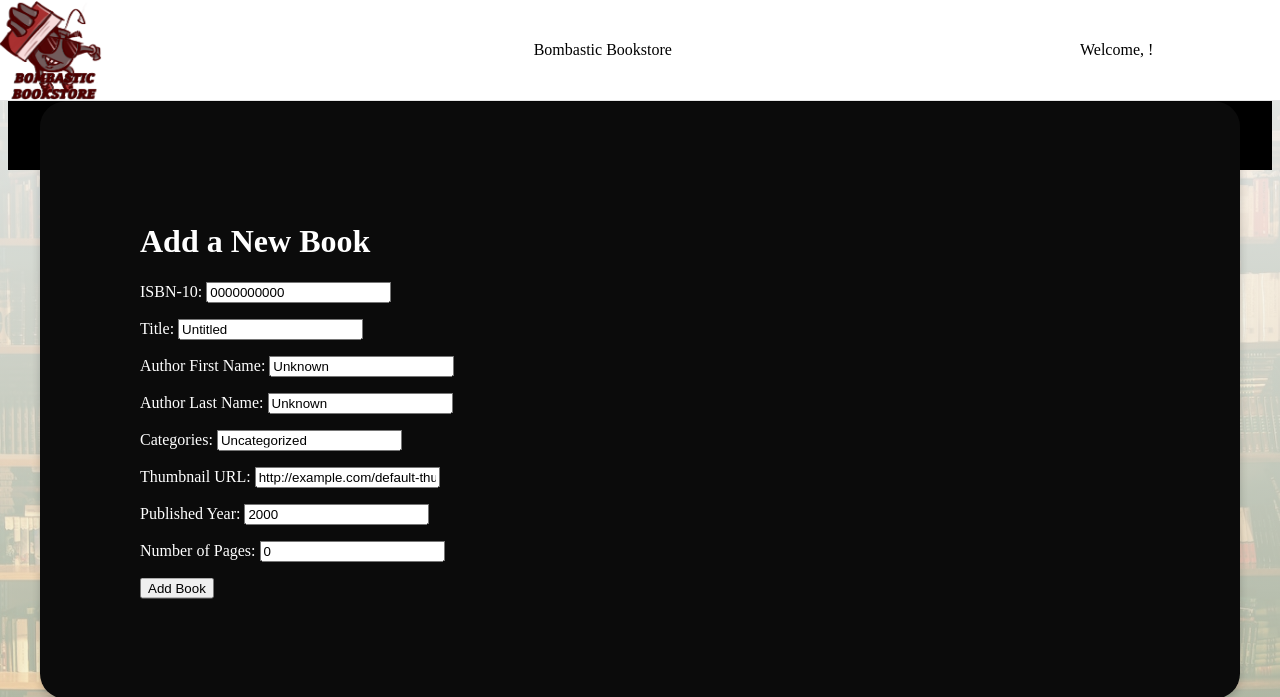
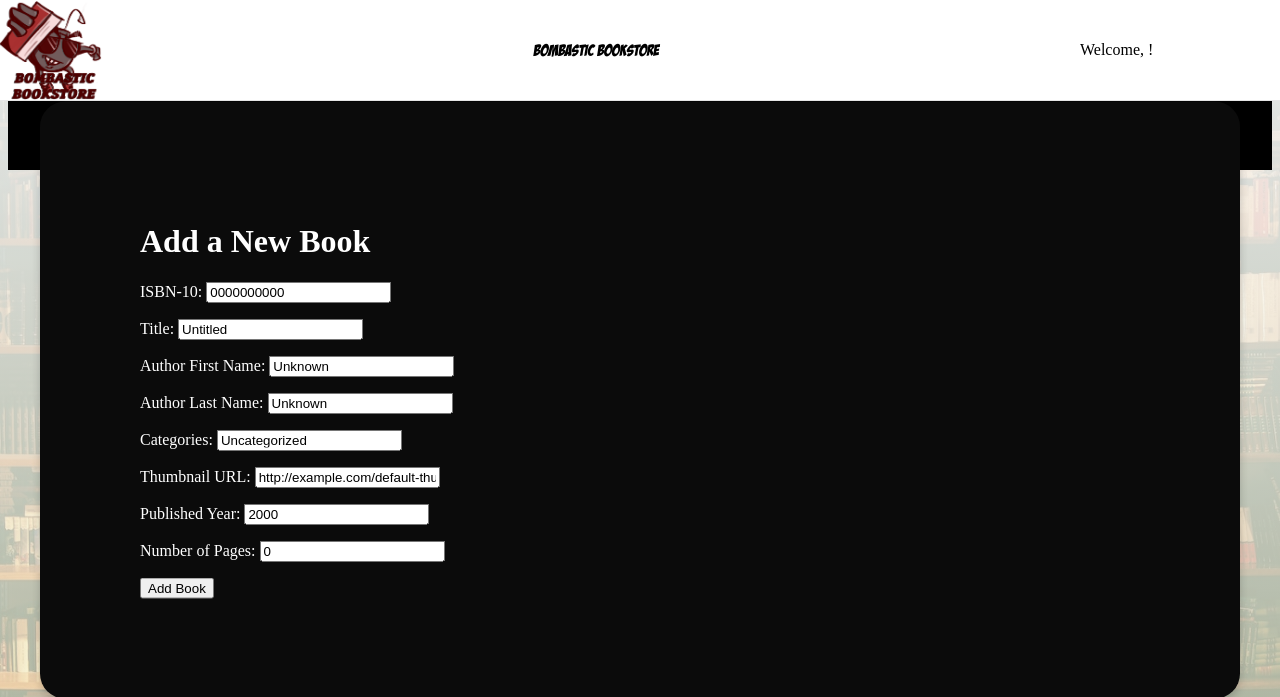
Before and after one commit to WakeTechBrandon/Bombastic-Bookstore, a Django app: page /add_book/ in a window 1280 px wide. Shown: the top 697 px of the page. Run offline with Django 4.2, Linux system fonts and the light colour scheme.

Commit message:
Added the Badaboom font
Added the badaboom font and made it the font for bombastic book store title

```diff
--- a/BombasticBookstore/bombasticbookstore/static/styles/general.css
+++ b/BombasticBookstore/bombasticbookstore/static/styles/general.css
@@ -1,3 +1,4 @@
+
 main {
   color: white;
   padding: 100px;
--- a/BombasticBookstore/bombasticbookstore/static/styles/header.css
+++ b/BombasticBookstore/bombasticbookstore/static/styles/header.css
@@ -1,3 +1,8 @@
+@font-face {
+  font-family: badaboom;
+  src: url(BADABOOM.TTF);
+}
+
 .header {
     background-color: powderblue;
 	padding: 25px;
@@ -41,6 +46,7 @@ header {
 }
 
 .middle-section {
+  font-family: badaboom;
   flex: 1;
   margin-left: 70px;
   margin-right: 35px;
--- a/BombasticBookstore/bombasticbookstore/templates/registration/login.html
+++ b/BombasticBookstore/bombasticbookstore/templates/registration/login.html
@@ -36,7 +36,7 @@
 </head>
 <body>
 	<main>
-    <h1>Welcome to Bombastic Bookstore</h1><br>
+    <h1 class="welcome">Welcome to Bombastic Bookstore</h1><br>
 	<div class="container">
 	<div class="card">
 	  <div class="login">
```
Also changed, not shown: BombasticBookstore/bombasticbookstore/static/styles/login.css (+8 -0 lines), BombasticBookstore/bombasticbookstore/static/styles/BADABOOM.TTF (added).
